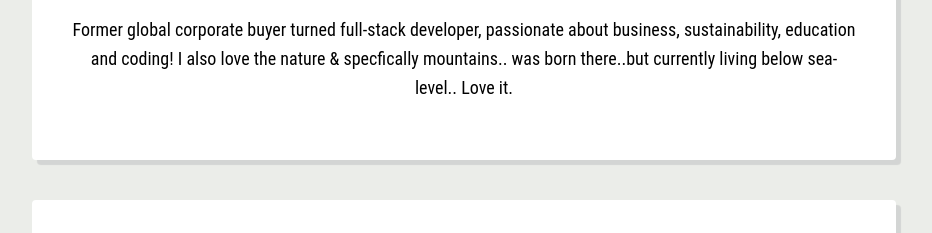
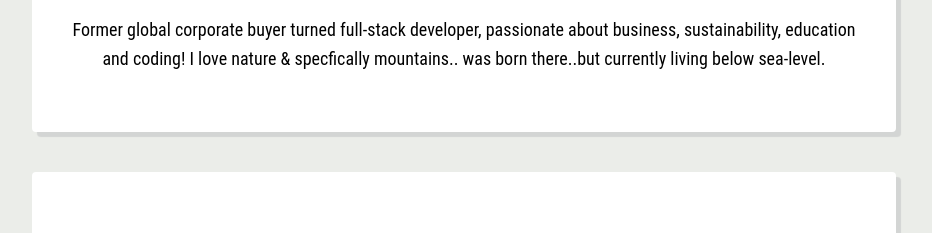
Before and after one commit to Yveslesaffre/profile, a plain HTML site: page index.html in a window 1280 px wide. Shown: the part 567-800 px from the top of the page, without its empty margins (176-1108 px from the left). Drawn offline with Linux system fonts and the light colour scheme.

Commit message:
/commit profile page

```diff
--- a/index.html
+++ b/index.html
@@ -17,7 +17,7 @@
   <div class="card">
   <h2>👶 Full-Stack Developer in the making 🍼 </h2>
   <p>Former global corporate buyer turned full-stack developer, passionate about business, sustainability, education and coding!
-  I also love the nature & specfically mountains.. was born there..but currently living below sea-level.. Love it.</p>
+  I love nature & specfically mountains.. was born there..but currently living below sea-level.</p>
   </div>
   <div class="card">
   <ul class="list-inline">
```
